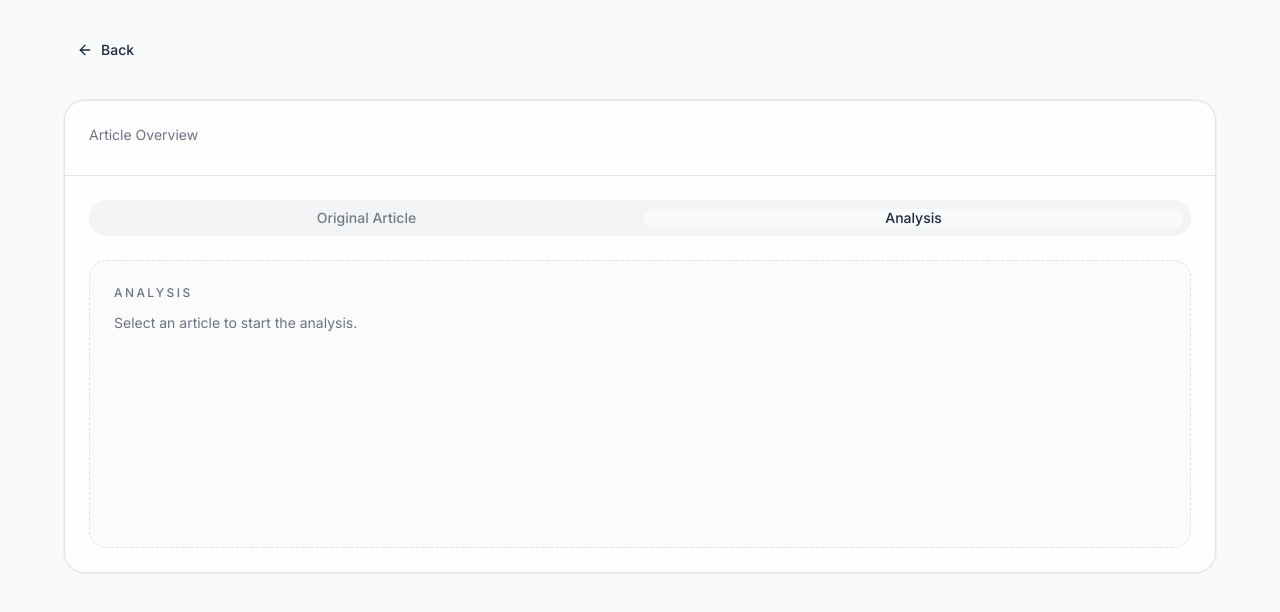
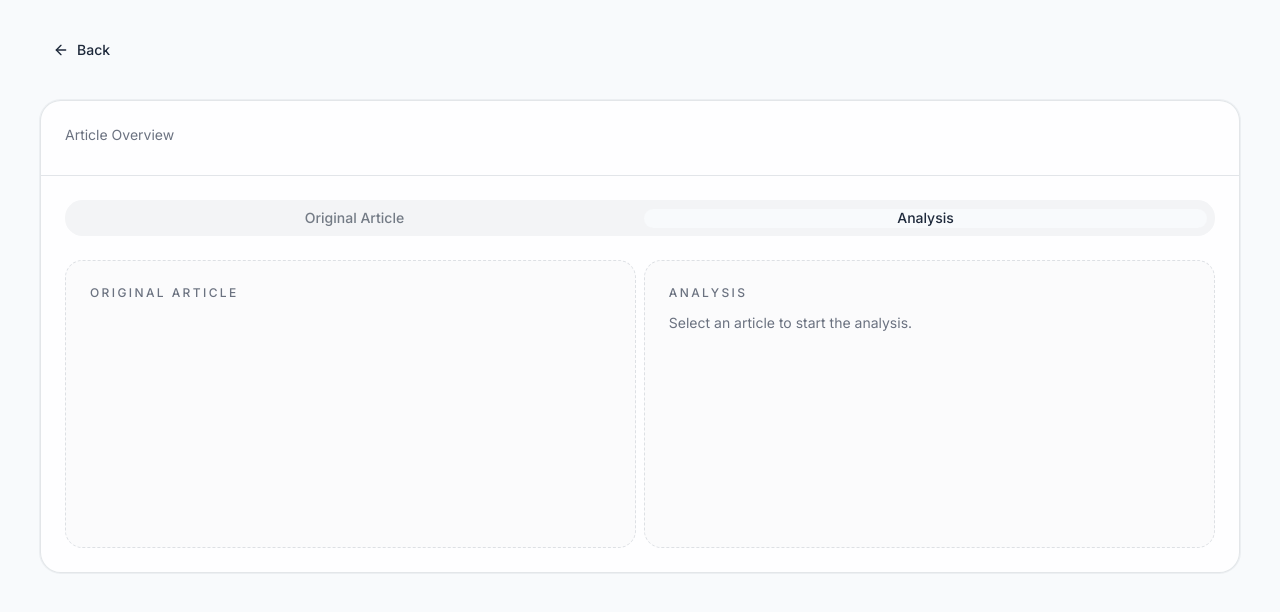
Before and after one commit to siwonnn/article-prism, a Next.js app: page /article in a window 1280 px wide. Both pictures are taken after a click on the tab "Analysis". Shown: the top 612 px of the page. Built offline with nearby package versions, Linux system fonts and the light colour scheme.

Commit message:
style: change analysis tab style and change llm model

```diff
--- a/src/app/article/page.tsx
+++ b/src/app/article/page.tsx
@@ -20,7 +20,7 @@ export default function ArticlePage() {
 
   return (
     <main className="min-h-screen bg-background px-6 py-8 text-foreground sm:px-8 lg:px-10">
-      <section className="mx-auto flex w-full max-w-6xl flex-col gap-8">
+      <section className="mx-auto flex w-full flex-col gap-8">
         <div className="flex justify-start">
           <Button asChild variant="ghost" className="gap-2 rounded-full px-3">
             <Link href="/">
@@ -33,7 +33,7 @@ export default function ArticlePage() {
         <Card className="border border-border/60 bg-card/80 shadow-none">
           <CardHeader className="border-b border-border/60 pb-5">
             <CardDescription>Article Overview</CardDescription>
-            <CardTitle className="text-3xl sm:text-4xl">
+            <CardTitle className="text-3xl sm:text-4xl font-serif font-black">
               {article?.title}
             </CardTitle>
           </CardHeader>
--- a/src/components/analysis-tab.tsx
+++ b/src/components/analysis-tab.tsx
@@ -3,6 +3,7 @@
 import * as React from "react"
 import { useArticleContext } from "@/components/article-context"
 import { type AnalysisResult, analyzeArticle } from "@/app/actions/analyze-article"
+import OriginalArticleTab from "./original-article-tab"
 
 export default function AnalysisTab() {
   const { article } = useArticleContext()
@@ -41,7 +42,12 @@ export default function AnalysisTab() {
   }, [article?.url, article?.content])
 
   return (
-    <div className="min-h-[18rem] rounded-3xl border border-dashed border-border/70 bg-muted/30 p-6">
+    <div className="flex gap-2">
+      <div className="w-1/2">
+        <OriginalArticleTab />
+      </div>
+
+      <div className="w-1/2 min-h-[18rem] rounded-3xl border border-dashed border-border/70 bg-muted/30 p-6">
         <div className="mb-3 text-xs font-medium uppercase tracking-[0.2em] text-muted-foreground">
           analysis
         </div>
@@ -51,11 +57,12 @@ export default function AnalysisTab() {
           <div className="text-sm text-destructive">{error}</div>
         ) : analysisResult ? (
           <pre className="whitespace-pre-wrap text-sm leading-6 text-muted-foreground">
-          {String(analysisResult)}
+            {JSON.stringify(analysisResult, null, 2)}
           </pre>
         ) : (
           <div className="text-muted-foreground">Select an article to start the analysis.</div>
         )}
       </div>
+    </div>
   )
 }
--- a/src/components/original-article-tab.tsx
+++ b/src/components/original-article-tab.tsx
@@ -9,9 +9,9 @@ export default function OriginalArticleTab() {
   return (
     <div className="min-h-[18rem] rounded-3xl border border-dashed border-border/70 bg-muted/30 p-6">
       <div className="mb-3 text-xs font-medium uppercase tracking-[0.2em] text-muted-foreground">
-        content
+        original article
       </div>
-      <div className="whitespace-pre-wrap leading-6 text-muted-foreground prose prose-invert">
+      <div className="whitespace-pre-wrap leading-6 font-serif font-medium text-[17px] prose prose-invert">
         <ReactMarkdown>{article?.content}</ReactMarkdown>
       </div>
     </div>
--- a/src/lib/ai.ts
+++ b/src/lib/ai.ts
@@ -8,13 +8,12 @@ export async function generate(prompt: string): Promise<string> {
 
   const response = await client.chat.send({
     chatRequest: {
-      model: "qwen/qwen3-32b",
+      model: "~google/gemini-pro-latest",
       messages: [
         { role: "user", content: prompt }
       ],
       stream: false,
     },
   })
-
   return response.choices[0].message.content
 }
```
Lines whose indentation alone changed are shown as unchanged.
